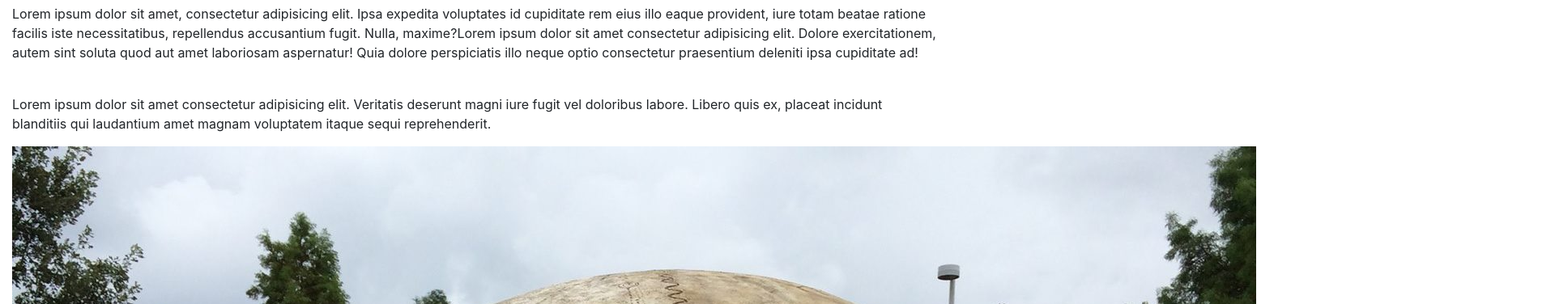
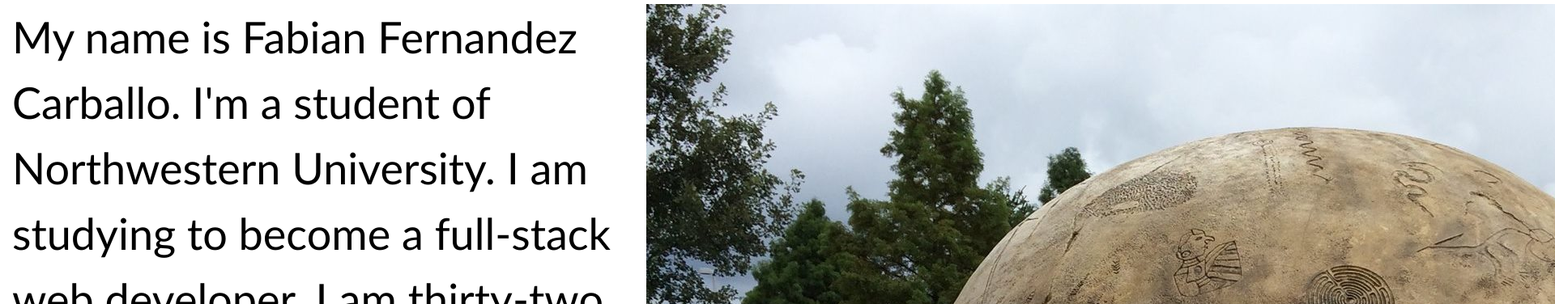
Before and after one commit to Fabianffc/Fabianhomework2, a plain HTML site: page 02-Homework/index.html in a window 1280 px wide. Shown: the part 240-616 px from the top of the page at 81% size, 1920 px wide, since content can reach past the window. Drawn offline with nearby package versions, Linux system fonts and the light colour scheme.

Commit message:
sidebyside

```diff
--- a/02-Homework/Assets/style.css
+++ b/02-Homework/Assets/style.css
@@ -1,7 +1,9 @@
 * {
   padding: 0;
   margin: 0;
+
 }
+
 .header{
   color: aquamarine;
   margin-top: 80px;
@@ -14,12 +16,21 @@ h1{
   font-size: 84px;
   font-family:sans-serif;
   font-style: oblique;
-  margin-right: 80;
+  margin:;
 
 
 }
 .container{
-  margin: 0;
-  padding: 0;
-  display:flex
+  margin:0;
+  padding: 2;
+  display: flex;
 }
+.row{
+  flex-direction: row;
+
+}
+p{
+  font-size: 54px;
+  color: black;
+  font-family: 'Gill Sans', 'Gill Sans MT', Calibri, 'Trebuchet MS', sans-serif ;
+}
--- a/02-Homework/index.html
+++ b/02-Homework/index.html
@@ -4,6 +4,7 @@
     <title>fabian fernandez homework</title>
     <link rel="stylesheet" href="https://stackpath.bootstrapcdn.com/bootstrap/4.5.2/css/bootstrap.min.css" integrity="sha384-JcKb8q3iqJ61gNV9KGb8thSsNjpSL0n8PARn9HuZOnIxN0hoP+VmmDGMN5t9UJ0Z" crossorigin="anonymous">
     <link rel="stylesheet" href="./Assets/style.css">
+
 
   </head>
 
@@ -29,19 +30,18 @@
 
       </div>
     </nav>
+    <div class="header"><h1><strong>About Me</h1></strong></div>
 
-<div class="header"><h1><strong>About Me</h1></strong></div>
 
    <div class="container">
    <div class="row">
-    <div class="col-md-12">
-     <div class="col-md-9">
-      <p>Lorem ipsum dolor sit amet, consectetur adipisicing elit. Ipsa expedita voluptates id cupiditate rem eius illo eaque provident, iure totam beatae ratione facilis iste necessitatibus, repellendus accusantium fugit. Nulla, maxime?Lorem ipsum dolor sit amet consectetur adipisicing elit. Dolore exercitationem, autem sint soluta quod aut amet laboriosam aspernatur! Quia dolore perspiciatis illo neque optio consectetur praesentium deleniti ipsa cupiditate ad!</p>
+
+      <div class="col-md-6">
+       <p>My name is Fabian Fernandez Carballo. I'm a student of Northwestern University. I am studying to become a full-stack web developer. I am thirty-two years old. I hope my last page looks way better than this one.</p>
        <br>
        <p>Lorem ipsum dolor sit amet consectetur adipisicing elit. Veritatis deserunt magni iure fugit vel doloribus labore. Libero quis ex, placeat incidunt blanditiis qui laudantium amet magnam voluptatem itaque sequi reprehenderit.</p>
-
        </div>
-     <div class="col-md-3">
+      <div class="col-md-6">
       <img src="./Assets/Images/11958050_1169747673041982_8592561942282288073_o.jpg" alt="myself">
       </div>
     </div>
```
Also changed, not shown: 02-Homework/Assets/1.html (deleted, +0 -14 lines). Lines whose indentation alone changed are shown as unchanged.
